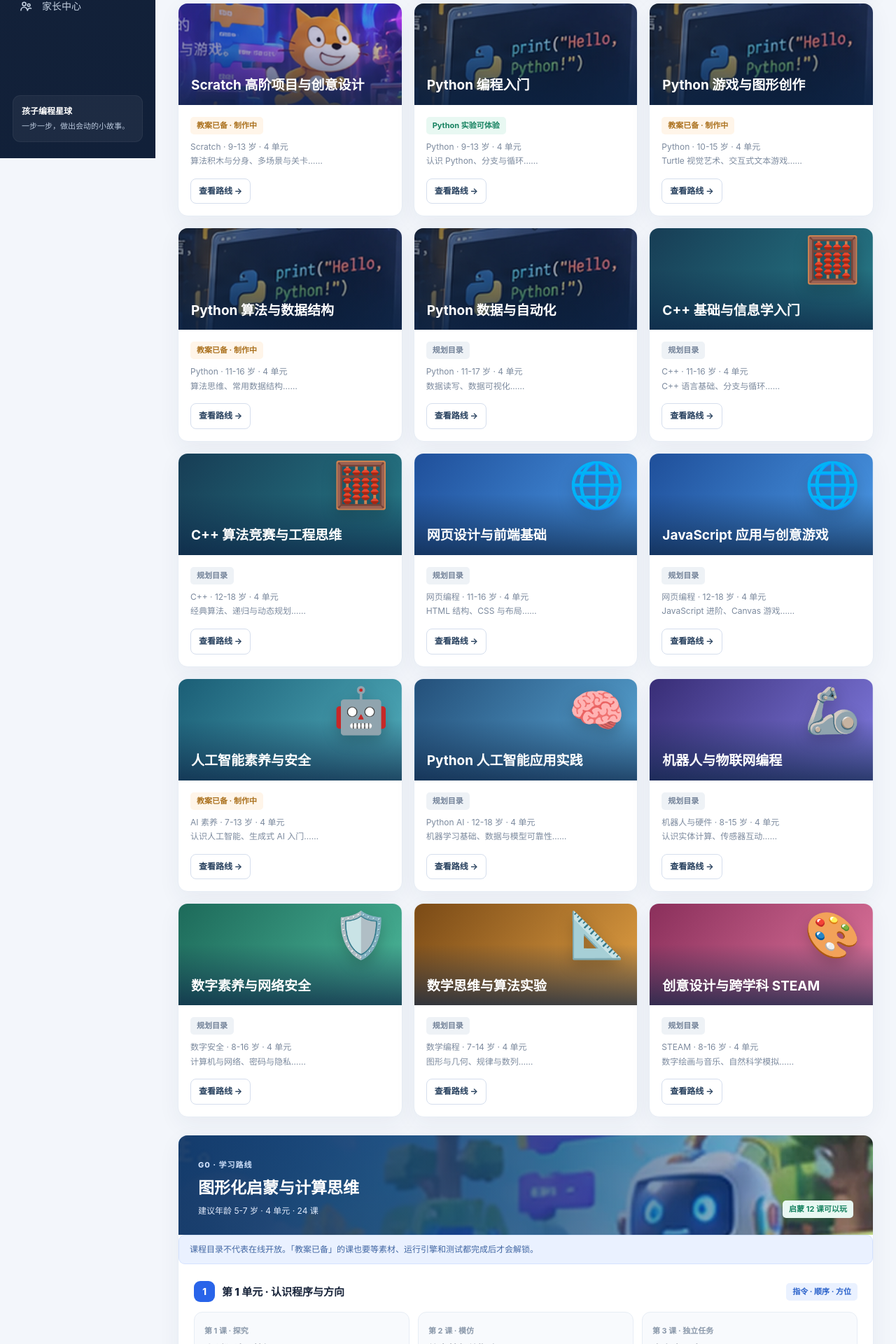
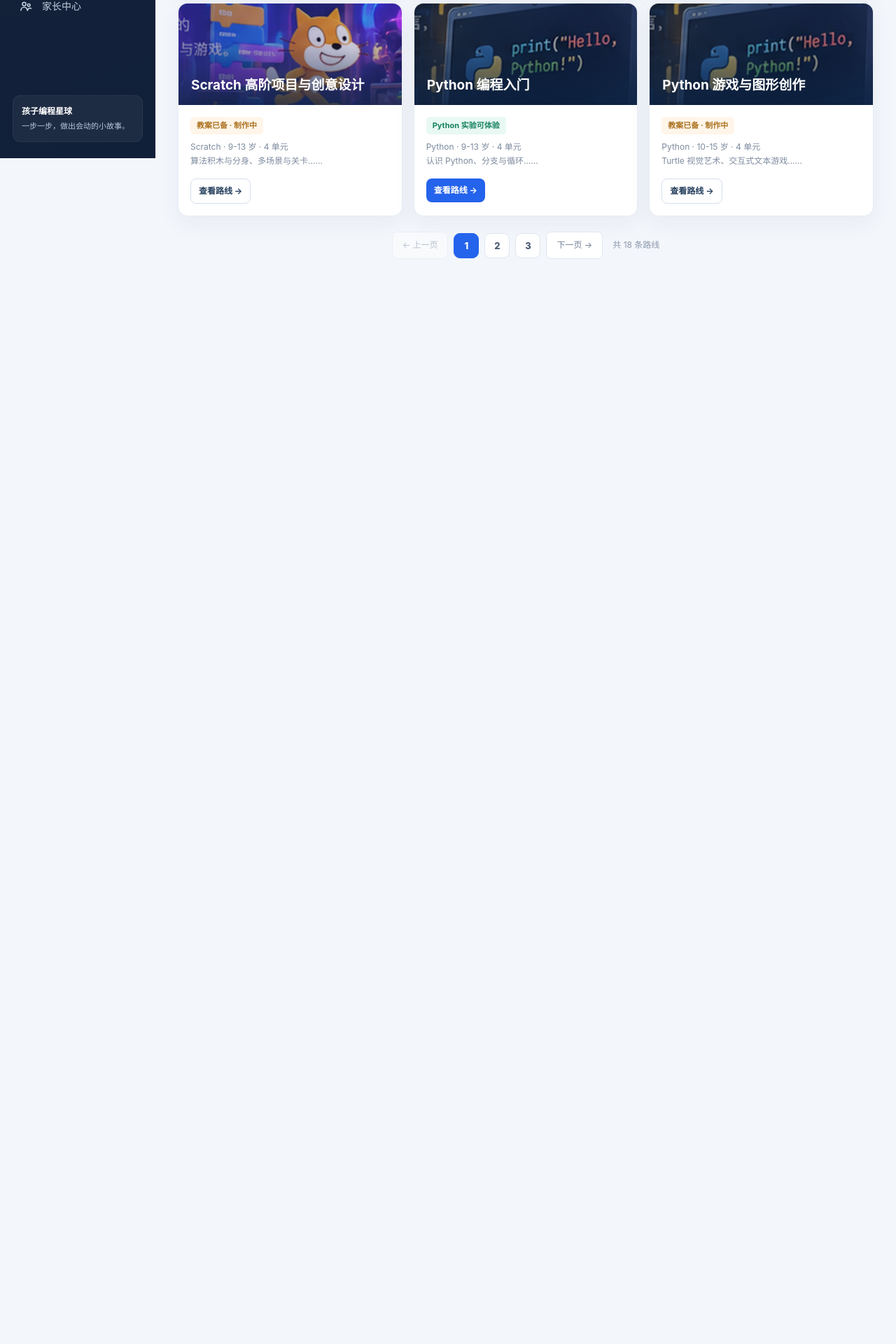
Before and after one commit to HelloMrDuan/kidsCoding, a Next.js app in the folder apps/web/: page /learn/catalog in a window 1280 px wide. Shown: the part 574-2494 px from the top of the page at 70% size. After the commit the page ends 989 px from the top, so only its background shows below. Built offline with nearby package versions, Linux system fonts and the light colour scheme.

Commit message:
feat(UX-501): paginate catalog (6 routes/page) and split route detail with unit tabs

```diff
--- a/apps/web/src/app/globals.css
+++ b/apps/web/src/app/globals.css
@@ -861,58 +861,81 @@ button:focus-visible, a:focus-visible, input:focus-visible, select:focus-visible
   .kc-v2h-work-grid { grid-template-columns: repeat(2, minmax(0, 1fr)); gap: 10px; }
 }
 
-/* ============ UX-501 课程体系 = frozen V2 prototype #page-catalog (reuses .kc-v2h base) ============ */
-.kc-v2c-chip { display: inline-flex; align-items: center; gap: 5px; font-size: 11px; font-weight: 750; padding: 4px 9px; border-radius: 5px; background: #eaf1ff; color: #2961ca; white-space: nowrap; }
+/* ============ UX-501 课程体系 = frozen V2 prototype #page-catalog, paged list + route view (reuses .kc-v2h base). ============ */
+.kc-v2c-chip { display: inline-flex; align-items: center; font-size: 11px; font-weight: 750; padding: 4px 9px; border-radius: 5px; background: #eaf1ff; color: #2961ca; white-space: nowrap; }
 .kc-v2c-chip-green { background: #e8f8f2; color: #168260; }
 .kc-v2c-chip-amber { background: #fff5e9; color: #ab711e; }
 .kc-v2c-chip-gray { background: #eef2f6; color: #718097; }
 .kc-v2c-filterbar { display: flex; gap: 9px; flex-wrap: wrap; align-items: center; margin-bottom: 19px; }
-.kc-v2c-filter { padding: 9px 14px; border: 1px solid #dfe6f0; background: #fff; color: #718096; border-radius: 7px; font-size: 12px; text-decoration: none; }
-.kc-v2c-filter:hover { border-color: #b9cdf2; color: #2a63d6; }
+.kc-v2c-filter { padding: 9px 14px; border: 1px solid #dfe6f0; background: #fff; color: #718096; border-radius: 7px; font-size: 12px; text-decoration: none; white-space: nowrap; }
+a.kc-v2c-filter:hover { border-color: #b9cdf2; color: #2a63d6; }
 .kc-v2c-filter-active { border-color: #2d6af2; color: #2a63d6; background: #edf4ff; font-weight: 700; }
+.kc-v2c-disabled { opacity: .45; }
 .kc-v2c-map-link { margin-left: auto; }
 .kc-v2c-course-grid { display: grid; grid-template-columns: repeat(3, minmax(0, 1fr)); gap: 16px; }
 .kc-v2c-course-card { overflow: hidden; transition: transform .15s, box-shadow .15s; }
 .kc-v2c-course-card:hover { transform: translateY(-3px); box-shadow: 0 16px 36px rgba(30, 57, 96, .1); }
-.kc-v2c-selected { border-color: #2d6af2; box-shadow: 0 0 0 3px #dce8ff; }
 .kc-v2c-cover { height: 145px; background-size: cover; background-position: center; position: relative; overflow: hidden; }
 .kc-v2c-cover::after { content: ''; position: absolute; inset: 0; background: linear-gradient(0deg, #0c2344bb, transparent 60%); }
 .kc-v2c-cover b { position: absolute; bottom: 15px; left: 18px; right: 18px; color: #fff; font-size: 19px; z-index: 1; line-height: 1.3; }
-.kc-v2c-cover-emoji { position: absolute; right: 18px; top: 12px; font-size: 64px; line-height: 1; filter: drop-shadow(0 8px 10px #0003); z-index: 1; }
+.kc-v2c-cover-emoji { position: absolute; right: 18px; top: 12px; font-size: 60px; line-height: 1; filter: drop-shadow(0 8px 10px #0003); z-index: 1; }
 .kc-v2c-body { padding: 17px; }
 .kc-v2c-body p { font-size: 12px; color: #7c8a9e; margin: 8px 0 14px; min-height: 41px; line-height: 1.7; }
-.kc-v2c-detail { margin-top: 25px; overflow: hidden; scroll-margin-top: 90px; }
-.kc-v2c-detail-head { display: flex; justify-content: space-between; align-items: flex-end; gap: 12px; padding: 30px 28px 24px; color: #fff; background-size: cover; background-position: center; position: relative; }
+.kc-v2c-pager { display: flex; align-items: center; justify-content: center; gap: 8px; flex-wrap: wrap; margin-top: 22px; }
+.kc-v2c-page { width: 36px; height: 36px; display: grid; place-items: center; border-radius: 9px; border: 1px solid #dfe6f0; background: #fff; color: #4a5b74; font-weight: 800; font-size: 13px; text-decoration: none; }
+.kc-v2c-page:hover { border-color: #b9cdf2; }
+.kc-v2c-page-active { background: #2463eb; border-color: #2463eb; color: #fff; }
+.kc-v2c-pager-note { font-size: 12px; color: #8a98aa; margin-left: 6px; }
+.kc-v2c-back { display: inline-block; margin-bottom: 14px; font-size: 13px; }
+.kc-v2c-detail { overflow: hidden; }
+.kc-v2c-detail-head { display: flex; justify-content: space-between; align-items: flex-end; gap: 12px; padding: 32px 28px 24px; min-height: 150px; color: #fff; background-size: cover; background-position: center; position: relative; }
 .kc-v2c-detail-head::before { content: ''; position: absolute; inset: 0; background: linear-gradient(90deg, #12335fdd 0%, #12335f88 55%, transparent 100%); }
 .kc-v2c-detail-head > * { position: relative; z-index: 1; }
 .kc-v2c-detail-head small { color: #cfe0fb; font-size: 11px; font-weight: 800; letter-spacing: 1px; }
-.kc-v2c-detail-head h2 { font-size: 23px; font-weight: 830; margin: 6px 0 6px; }
+.kc-v2c-detail-head h1 { font-size: 25px; font-weight: 830; margin: 6px 0; }
 .kc-v2c-detail-head p { font-size: 12px; color: #e2ebfc; }
-.kc-v2c-hint { background: #eaf1ff; color: #4267a3; padding: 11px 15px; margin: 18px 22px 4px; border: 1px solid #d5e3ff; border-radius: 9px; font-size: 12px; }
-.kc-v2c-units { padding: 6px 22px 22px; }
-.kc-v2c-unit { border-top: 1px solid #e7edf5; padding: 18px 0 6px; }
-.kc-v2c-unit:first-child { border-top: 0; }
+.kc-v2c-unit-tabs { display: grid; grid-template-columns: repeat(4, minmax(0, 1fr)); gap: 10px; padding: 16px 22px 0; }
+.kc-v2c-unit-tab { display: flex; align-items: center; gap: 10px; padding: 11px 12px; border-radius: 10px; border: 1px solid #e7edf5; background: #fff; color: #475870; font-size: 13px; font-weight: 700; text-decoration: none; min-width: 0; }
+.kc-v2c-unit-tab span:last-child { white-space: nowrap; overflow: hidden; text-overflow: ellipsis; }
+.kc-v2c-unit-tab:hover { background: #f7f9fd; }
+.kc-v2c-unit-tab-active { border-color: #aec7ff; background: #f0f5ff; color: #1957cf; }
+.kc-v2c-unit-index { width: 28px; height: 28px; display: grid; place-items: center; border-radius: 8px; background: #e9eff9; color: #4a5b74; font-size: 12px; font-weight: 850; flex-shrink: 0; }
+.kc-v2c-unit-tab-active .kc-v2c-unit-index { background: #2964e9; color: #fff; }
+.kc-v2c-unit { padding: 20px 22px 6px; }
 .kc-v2c-unit-head { display: flex; justify-content: space-between; align-items: center; gap: 10px; flex-wrap: wrap; }
-.kc-v2c-unit-head h3 { font-size: 15px; font-weight: 800; display: flex; align-items: center; gap: 10px; }
-.kc-v2c-unit-index { width: 30px; height: 30px; display: grid; place-items: center; border-radius: 9px; background: #2964e9; color: #fff; font-size: 13px; font-weight: 850; }
+.kc-v2c-unit-head h2 { font-size: 17px; font-weight: 800; }
 .kc-v2c-lesson-grid { display: grid; grid-template-columns: repeat(3, minmax(0, 1fr)); gap: 12px; margin-top: 14px; }
 .kc-v2c-lesson { display: block; border: 1px solid #e7edf5; border-radius: 12px; background: #f8fafd; padding: 14px; color: inherit; text-decoration: none; transition: border-color .15s, background .15s; }
 .kc-v2c-lesson:hover { border-color: #aec7ff; background: #f0f5ff; }
 .kc-v2c-lesson small { font-size: 11px; color: #8a98aa; font-weight: 700; }
-.kc-v2c-lesson h4 { font-size: 14px; font-weight: 800; margin: 5px 0 6px; }
+.kc-v2c-lesson h3 { font-size: 14px; font-weight: 800; margin: 5px 0 6px; }
 .kc-v2c-lesson p { font-size: 12px; color: #6f7d92; line-height: 1.7; margin-bottom: 10px; display: -webkit-box; -webkit-line-clamp: 2; -webkit-box-orient: vertical; overflow: hidden; }
-.kc-v2c-capstone { font-size: 12px; font-weight: 700; color: #ab711e; margin: 12px 0 8px; }
+.kc-v2c-unit-foot { display: flex; justify-content: space-between; align-items: center; gap: 10px; margin: 14px 0 4px; flex-wrap: wrap; }
+.kc-v2c-capstone { font-size: 12px; font-weight: 700; color: #ab711e; }
+.kc-v2c-hint { background: #eaf1ff; color: #4267a3; padding: 10px 14px; margin: 12px 22px 20px; border: 1px solid #d5e3ff; border-radius: 9px; font-size: 12px; }
 @media (prefers-reduced-motion: reduce) { .kc-v2c-course-card, .kc-v2c-lesson { transition: none; } }
 @media (max-width: 1180px) { .kc-v2c-lesson-grid { grid-template-columns: repeat(2, minmax(0, 1fr)); } }
 @media (max-width: 860px) {
   .kc-v2c-course-grid { grid-template-columns: repeat(2, minmax(0, 1fr)); }
   .kc-v2c-map-link { margin-left: 0; }
+  .kc-v2c-unit-tabs { grid-template-columns: repeat(2, minmax(0, 1fr)); }
 }
 @media (max-width: 600px) {
-  .kc-v2c-course-grid, .kc-v2c-lesson-grid { grid-template-columns: 1fr; }
-  .kc-v2c-detail-head { flex-direction: column; align-items: flex-start; padding: 24px 18px 18px; }
-  .kc-v2c-hint { margin: 14px 14px 4px; }
-  .kc-v2c-units { padding: 4px 14px 16px; }
-  .kc-v2c-cover { height: 112px; }
-  .kc-v2c-body p { min-height: 0; }
+  .kc-v2c-filterbar { flex-wrap: nowrap; overflow-x: auto; padding-bottom: 4px; }
+  .kc-v2c-filterbar > * { flex-shrink: 0; }
+  .kc-v2c-course-grid { grid-template-columns: repeat(2, minmax(0, 1fr)); gap: 10px; }
+  .kc-v2c-cover { height: 96px; }
+  .kc-v2c-cover b { font-size: 14px; left: 10px; right: 10px; bottom: 9px; }
+  .kc-v2c-cover-emoji { font-size: 36px; right: 8px; top: 8px; }
+  .kc-v2c-body { padding: 10px; }
+  .kc-v2c-body p { display: none; }
+  .kc-v2c-body .kc-v2h-btn { margin-top: 8px; width: 100%; }
+  .kc-v2c-body .kc-v2c-chip { white-space: normal; }
+  .kc-v2c-detail-head { flex-direction: column; align-items: flex-start; padding: 22px 16px 16px; min-height: 0; }
+  .kc-v2c-detail-head h1 { font-size: 21px; }
+  .kc-v2c-unit-tabs { display: flex; overflow-x: auto; padding: 12px 12px 2px; }
+  .kc-v2c-unit-tab { flex: 0 0 auto; max-width: 180px; }
+  .kc-v2c-unit { padding: 16px 12px 4px; }
+  .kc-v2c-lesson-grid { grid-template-columns: 1fr; }
+  .kc-v2c-hint { margin: 10px 12px 14px; }
 }
--- a/apps/web/src/app/learn/catalog/page.tsx
+++ b/apps/web/src/app/learn/catalog/page.tsx
@@ -9,11 +9,14 @@ import {
 } from '@/features/curriculum/full-catalog-access'
 
 /**
- * UX-501 课程体系 = frozen V2 prototype #page-catalog: title row with the
- * catalog chip, group filter bar, illustrated route cards, then the chosen
- * route's units and lessons. Status chips are honest content stages: a route
- * card never implies lessons are playable when they are only planned.
+ * UX-501 课程体系 = frozen V2 prototype #page-catalog, split into pages so a
+ * child never scrolls through 432 lessons at once:
+ *  - list view: title row, direction filter, 6 illustrated route cards per page + pager
+ *  - route view (?track=ID): route header, unit tabs (?unit=N), that unit's 6 lessons
+ * Status chips are honest content stages; nothing implies planned lessons are playable.
  */
+
+const PAGE_SIZE = 6
 
 const engineLabels: Record<string, string> = {
   blockly: '图形化积木', scratch: 'Scratch', python: 'Python',
@@ -57,39 +60,51 @@ function coverStyle(engine: string) {
   return { backgroundImage: c.image ? `${c.tint},url(${c.image})` : c.tint }
 }
 
-function trackStatus(track: CatalogTrack): { label: string; tone: 'green' | 'amber' | 'gray' } {
+type Tone = 'green' | 'amber' | 'gray'
+
+function trackStatus(track: CatalogTrack): { label: string; tone: Tone } {
   if (track.id === 'G0') return { label: '启蒙 12 课可以玩', tone: 'green' }
   if (track.id === 'P0') return { label: 'Python 实验可体验', tone: 'green' }
   const detailed = track.units.some((u) => u.lessons.some((l) => getLessonContentStage(l.id) === 'detailed'))
   return detailed ? { label: '教案已备 · 制作中', tone: 'amber' } : { label: '规划目录', tone: 'gray' }
 }
 
-function lessonStatus(id: string): { label: string; tone: 'green' | 'amber' | 'gray' } {
+function lessonStatus(id: string): { label: string; tone: Tone } {
   if (PYTHON_TRIAL.includes(id)) return { label: 'Python实验 · 可体验', tone: 'green' }
   return getLessonContentStage(id) === 'detailed'
     ? { label: '教案已备 · 待开发', tone: 'amber' }
     : { label: '大纲规划 · 待开发', tone: 'gray' }
 }
 
+function toInt(value: string | undefined, fallback: number) {
+  const n = Number.parseInt(value ?? '', 10)
+  return Number.isFinite(n) ? n : fallback
+}
+
 export default async function CatalogPage({
   searchParams,
 }: {
-  searchParams: Promise<{ track?: string; group?: string }>
+  searchParams: Promise<{ track?: string; group?: string; page?: string; unit?: string }>
 }) {
   const query = await searchParams
-  const current = getCatalogTrack(query.track ?? '') ?? curriculumTracks[0]
-  const group = (GROUPS.some((g) => g.id === query.group) ? query.group : 'all') as 'all' | Group
+  const track = getCatalogTrack(query.track ?? '')
+  return track ? <RouteView track={track} unitParam={query.unit} /> : <ListView groupParam={query.group} pageParam={query.page} />
+}
+
+function ListView({ groupParam, pageParam }: { groupParam?: string; pageParam?: string }) {
+  const group = (GROUPS.some((g) => g.id === groupParam) ? groupParam : 'all') as 'all' | Group
   const stats = getCatalogStatistics()
-  const visible = curriculumTracks.filter((t) => group === 'all' || groupOf(t.engine) === group)
-  const hrefFor = (params: { group?: string; track?: string }) => {
+  const filtered = curriculumTracks.filter((t) => group === 'all' || groupOf(t.engine) === group)
+  const pages = Math.max(1, Math.ceil(filtered.length / PAGE_SIZE))
+  const page = Math.min(Math.max(toInt(pageParam, 1), 1), pages)
+  const visible = filtered.slice((page - 1) * PAGE_SIZE, page * PAGE_SIZE)
+  const listHref = (g: string, p = 1) => {
     const sp = new URLSearchParams()
-    const g = params.group ?? group
     if (g !== 'all') sp.set('group', g)
-    if (params.track) sp.set('track', params.track)
+    if (p > 1) sp.set('page', String(p))
     const s = sp.toString()
     return `/learn/catalog${s ? `?${s}` : ''}`
   }
-  const currentStatus = trackStatus(current)
 
   return (
     <div className="kc-v2h kc-v2c">
@@ -108,7 +123,7 @@ export default async function CatalogPage({
         {GROUPS.map((g) => (
           <Link
             key={g.id}
-            href={hrefFor({ group: g.id })}
+            href={listHref(g.id)}
             className={`kc-v2c-filter${g.id === group ? ' kc-v2c-filter-active' : ''}`}
             aria-current={g.id === group ? 'page' : undefined}
           >
@@ -119,30 +134,28 @@ export default async function CatalogPage({
       </nav>
 
       <div className="kc-v2c-course-grid" aria-label="课程路径">
-        {visible.map((track) => {
-          const status = trackStatus(track)
-          const cover = COVERS[track.engine] ?? COVERS.ai
-          const selected = track.id === current.id
+        {visible.map((t) => {
+          const status = trackStatus(t)
+          const cover = COVERS[t.engine] ?? COVERS.ai
           return (
-            <div key={track.id} className={`kc-v2h-panel kc-v2c-course-card${selected ? ' kc-v2c-selected' : ''}`}>
-              <div className="kc-v2c-cover" style={coverStyle(track.engine)}>
+            <div key={t.id} className="kc-v2h-panel kc-v2c-course-card">
+              <div className="kc-v2c-cover" style={coverStyle(t.engine)}>
                 {cover.emoji ? <span className="kc-v2c-cover-emoji" aria-hidden="true">{cover.emoji}</span> : null}
-                <b>{track.title}</b>
+                <b>{t.title}</b>
               </div>
               <div className="kc-v2c-body">
                 <span className={`kc-v2c-chip kc-v2c-chip-${status.tone}`}>{status.label}</span>
                 <p>
-                  {engineLabels[track.engine] ?? track.engine} · {track.ageRange} 岁 · {track.units.length} 单元
+                  {engineLabels[t.engine] ?? t.engine} · {t.ageRange} 岁 · {t.units.length} 单元
                   <br />
-                  {track.units.map((u) => u.title).slice(0, 2).join('、')}……
+                  {t.units.map((u) => u.title).slice(0, 2).join('、')}……
                 </p>
                 <Link
-                  href={`${hrefFor({ track: track.id })}#track-detail`}
-                  aria-current={selected ? 'page' : undefined}
-                  className={`kc-v2h-btn kc-v2h-btn-sm${selected ? '' : ' kc-v2h-btn-outline'}`}
-                  data-testid={`catalog-track-${track.id}`}
+                  href={`/learn/catalog?track=${t.id}`}
+                  className={`kc-v2h-btn kc-v2h-btn-sm${status.tone === 'green' ? '' : ' kc-v2h-btn-outline'}`}
+                  data-testid={`catalog-track-${t.id}`}
                 >
-                  {selected ? '正在查看 ↓' : '查看路线 →'}
+                  查看路线 →
                 </Link>
               </div>
             </div>
@@ -150,21 +163,65 @@ export default async function CatalogPage({
         })}
       </div>
 
-      <section id="track-detail" className="kc-v2h-panel kc-v2c-detail" data-testid="catalog-track-detail">
-        <div className="kc-v2c-detail-head" style={coverStyle(current.engine)}>
+      {pages > 1 ? (
+        <nav className="kc-v2c-pager" aria-label="分页" data-testid="catalog-pager">
+          {page > 1 ? <Link className="kc-v2c-filter" href={listHref(group, page - 1)}>← 上一页</Link> : <span className="kc-v2c-filter kc-v2c-disabled">← 上一页</span>}
+          {Array.from({ length: pages }, (_, i) => i + 1).map((p) => (
+            <Link
+              key={p}
+              href={listHref(group, p)}
+              className={`kc-v2c-page${p === page ? ' kc-v2c-page-active' : ''}`}
+              aria-current={p === page ? 'page' : undefined}
+            >
+              {p}
+            </Link>
+          ))}
+          {page < pages ? <Link className="kc-v2c-filter" href={listHref(group, page + 1)}>下一页 →</Link> : <span className="kc-v2c-filter kc-v2c-disabled">下一页 →</span>}
+          <span className="kc-v2c-pager-note">共 {filtered.length} 条路线</span>
+        </nav>
+      ) : null}
+    </div>
+  )
+}
+
+function RouteView({ track, unitParam }: { track: CatalogTrack; unitParam?: string }) {
+  const unitIndex = Math.min(Math.max(toInt(unitParam, 1), 1), track.units.length) - 1
+  const unit = track.units[unitIndex]
+  const status = trackStatus(track)
+  const lessonsTotal = track.units.reduce((n, u) => n + u.lessons.length, 0)
+
+  return (
+    <div className="kc-v2h kc-v2c">
+      <Link className="kc-v2h-sub-action kc-v2c-back" href="/learn/catalog">← 全部路线</Link>
+
+      <section className="kc-v2h-panel kc-v2c-detail" data-testid="catalog-track-detail">
+        <div className="kc-v2c-detail-head" style={coverStyle(track.engine)}>
           <div>
-            <small>{current.id} · 学习路线</small>
-            <h2>{current.title}</h2>
-            <p>建议年龄 {current.ageRange} 岁 · {current.units.length} 单元 · {current.units.reduce((n, u) => n + u.lessons.length, 0)} 课</p>
+            <small>{track.id} · 学习路线</small>
+            <h1>{track.title}</h1>
+            <p>{engineLabels[track.engine] ?? track.engine} · 建议年龄 {track.ageRange} 岁 · {track.units.length} 单元 · {lessonsTotal} 课</p>
           </div>
-          <span className={`kc-v2c-chip kc-v2c-chip-${currentStatus.tone}`}>{currentStatus.label}</span>
+          <span className={`kc-v2c-chip kc-v2c-chip-${status.tone}`}>{status.label}</span>
         </div>
-        <p className="kc-v2c-hint">课程目录不代表在线开放。「教案已备」的课也要等素材、运行引擎和测试都完成后才会解锁。</p>
-        <div className="kc-v2c-units">
-          {current.units.map((unit, index) => (
-            <section key={unit.id} className="kc-v2c-unit" data-testid={`catalog-unit-${unit.id}`}>
+
+        <nav className="kc-v2c-unit-tabs" aria-label="单元">
+          {track.units.map((u, i) => (
+            <Link
+              key={u.id}
+              href={`/learn/catalog?track=${track.id}${i ? `&unit=${i + 1}` : ''}`}
+              className={`kc-v2c-unit-tab${i === unitIndex ? ' kc-v2c-unit-tab-active' : ''}`}
+              aria-current={i === unitIndex ? 'page' : undefined}
+              data-testid={`catalog-unit-tab-${u.id}`}
+            >
+              <span className="kc-v2c-unit-index">{i + 1}</span>
+              <span>{u.title}</span>
+            </Link>
+          ))}
+        </nav>
+
+        <section className="kc-v2c-unit" data-testid={`catalog-unit-${unit.id}`}>
           <div className="kc-v2c-unit-head">
-                <h3><span className="kc-v2c-unit-index">{index + 1}</span>第 {index + 1} 单元 · {unit.title}</h3>
+            <h2>第 {unitIndex + 1} 单元 · {unit.title}</h2>
             <span className="kc-v2c-chip">{unit.concepts.join(' · ')}</span>
           </div>
           <div className="kc-v2c-lesson-grid">
@@ -177,18 +234,24 @@ export default async function CatalogPage({
                   className="kc-v2c-lesson"
                   data-testid={`catalog-lesson-${lesson.id}`}
                 >
-                      <small>第 {index * 6 + lessonIndex + 1} 课 · {lesson.phase}</small>
-                      <h4>{lesson.title}</h4>
+                  <small>第 {unitIndex * 6 + lessonIndex + 1} 课 · {lesson.phase}</small>
+                  <h3>{lesson.title}</h3>
                   <p>{lesson.learningOutcome}</p>
                   <span className={`kc-v2c-chip kc-v2c-chip-${ls.tone}`}>{ls.label}</span>
                 </Link>
               )
             })}
           </div>
-              <p className="kc-v2c-capstone">🏆 单元作品：{unit.lessons.at(-1)?.title}</p>
+          <div className="kc-v2c-unit-foot">
+            <span className="kc-v2c-capstone">🏆 单元作品：{unit.lessons.at(-1)?.title}</span>
+            {unitIndex + 1 < track.units.length ? (
+              <Link className="kc-v2h-btn kc-v2h-btn-sm kc-v2h-btn-outline" href={`/learn/catalog?track=${track.id}&unit=${unitIndex + 2}`}>
+                下一单元 →
+              </Link>
+            ) : null}
+          </div>
         </section>
-          ))}
-        </div>
+        <p className="kc-v2c-hint">课程目录不代表在线开放。「教案已备」的课也要等素材、运行引擎和测试都完成后才会解锁。</p>
       </section>
     </div>
   )
```
Also changed, not shown: 1 other file (tests, documents, lock files or other folders). Lines whose indentation alone changed are shown as unchanged.
